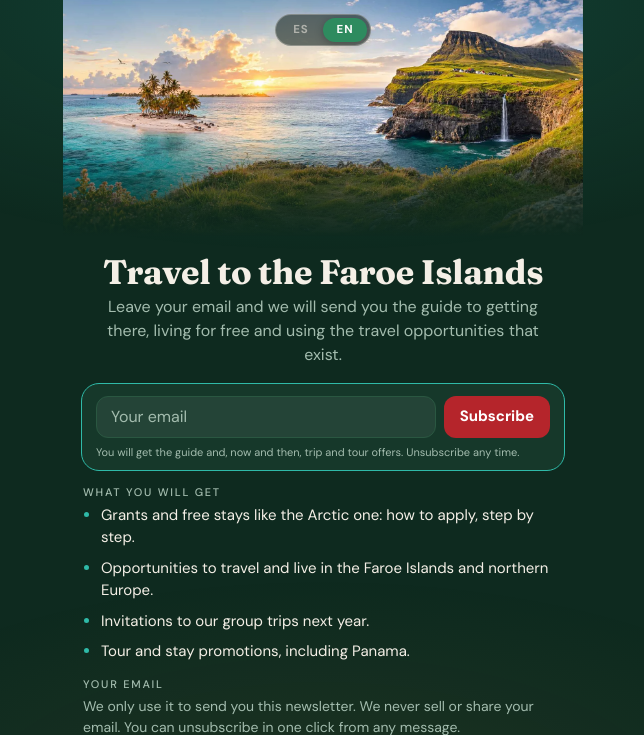
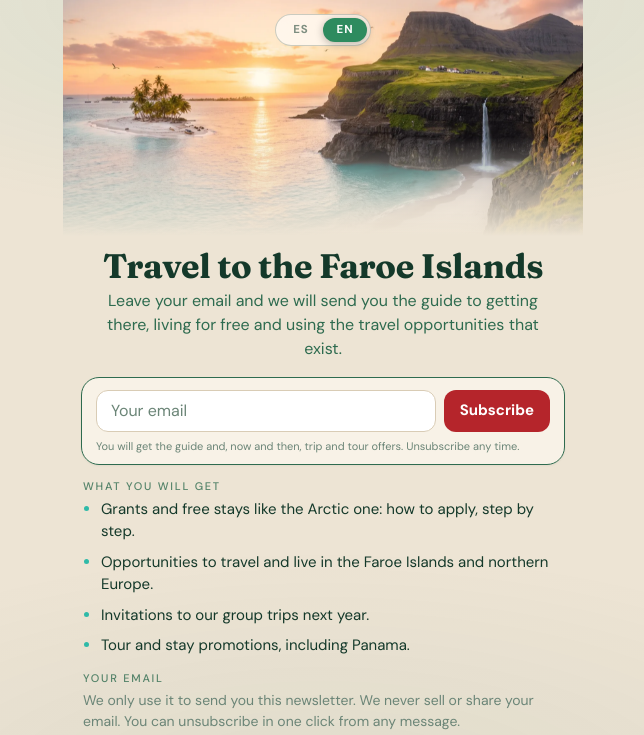
Before and after one commit to felonativo/work, a PHP site: page /newsletter/index.php in a window 1280 px wide. Shown: the top 735 px of the page, without its empty margins (317-961 px from the left). Run offline with PHP 8.4, Linux system fonts and the light colour scheme.

Commit message:
Newsletter page uses the light sand theme; newsletter box is a light card on the home page
Co-Authored-By: Claude Sonnet 5.5 <noreply@anthropic.com>
Claude-Session: https://claude.ai/code/session_019TS78ZWCuYTc4p27fs8T7m

```diff
--- a/site/assets/style.css
+++ b/site/assets/style.css
@@ -612,3 +612,16 @@ a.avatar:hover { transform: translateY(-3px); }
 }
 .nl-guide[hidden] { display: none; }
 .nl-guide:hover { background: var(--accent-lo); }
+
+/* The newsletter box is a light "paper" card even on the dark home page. */
+[data-theme="jungle"] .card.news {
+  --text: #14392A;
+  --muted: #6B8577;
+  background: #F8F2E7;
+  border-color: var(--sea);
+  color: var(--text);
+}
+[data-theme="jungle"] .card.news:hover { background: #FFFDF8; }
+[data-theme="jungle"] .card.news .nl-input { background: #fff; border-color: #D9CCB5; }
+[data-theme="jungle"] .card.news .nl-msg.good { color: #2E6B4F; }
+[data-theme="jungle"] .card.news .nl-msg.bad  { color: #A02025; }
--- a/site/inc/render.php
+++ b/site/inc/render.php
@@ -112,14 +112,14 @@ function render_page(array $cfg, array $str, string $variant): string {
 
     ob_start(); ?>
 <!doctype html>
-<html lang="es" data-variant="<?= e($variant) ?>" data-theme="<?= $isCouple ? 'jungle' : 'sand' ?>">
+<html lang="es" data-variant="<?= e($variant) ?>" data-theme="<?= ($isCouple && !$isNews) ? 'jungle' : 'sand' ?>">
 <head>
 <meta charset="utf-8">
 <meta name="viewport" content="width=device-width, initial-scale=1, viewport-fit=cover">
 <title><?= e($title) ?></title>
 <meta name="description" content="<?= e($desc) ?>">
 <link rel="canonical" href="<?= e($canon) ?>">
-<meta name="theme-color" content="<?= $isCouple ? '#0E2A1F' : '#EDE4D4' ?>">
+<meta name="theme-color" content="<?= ($isCouple && !$isNews) ? '#0E2A1F' : '#EDE4D4' ?>">
 
 <meta property="og:type" content="website">
 <meta property="og:locale" content="es_ES">
@@ -150,7 +150,7 @@ function render_page(array $cfg, array $str, string $variant): string {
 
   <header class="hero">
     <div class="banner">
-      <img src="<?= e($isCouple ? $cfg['couple']['banner'] : $subject['banner']) ?>" alt=""
+      <img src="<?= e($isNews ? $cfg['people']['felo']['banner'] : ($isCouple ? $cfg['couple']['banner'] : $subject['banner'])) ?>" alt=""
            width="1600" height="1200" fetchpriority="high">
       <?php if (!$isCouple): ?>
         <div class="avatars one inset">
```
